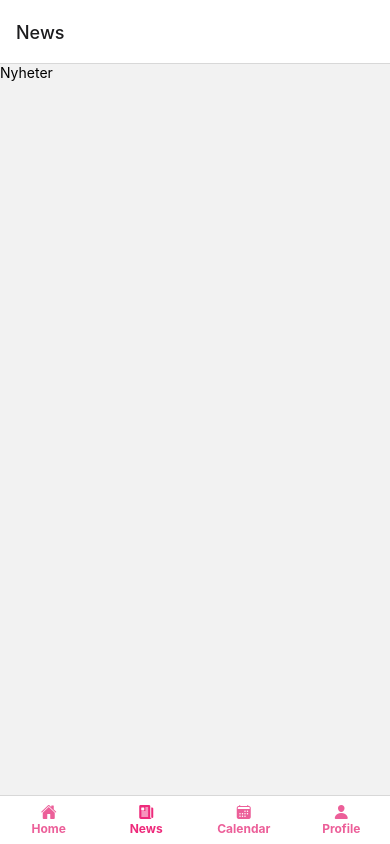
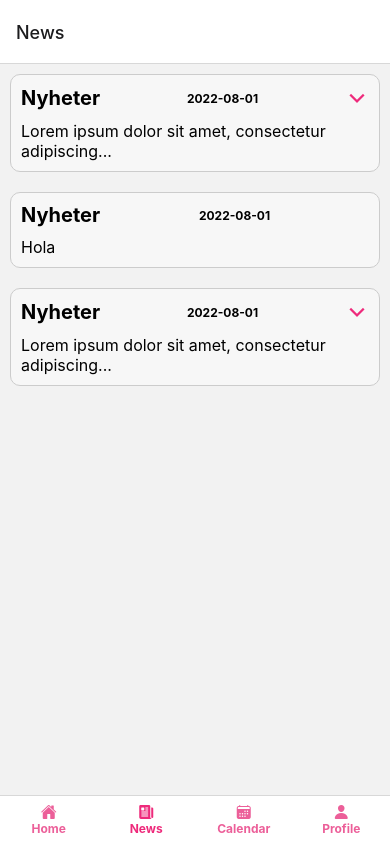
Before and after one commit to datasektionen/nAllen-Native, a React Native app: screen /News in a window 390 px wide. Built offline with nearby package versions, Linux system fonts and the light colour scheme.

Commit message:
add card component

```diff
--- a/components/index.ts
+++ b/components/index.ts
@@ -1,2 +1,3 @@
 export { default as TabIcon } from './tab-icon';
 export { default as Icon } from './icon';
+export { default as NewsCard } from './news-card';
--- a/components/news-card.tsx
+++ b/components/news-card.tsx
@@ -1,22 +1,90 @@
-import { StyleSheet, Text, View } from 'react-native'
-import React from 'react'
+import { StyleSheet, Text, TouchableOpacity, View } from 'react-native'
+import React, { useState } from 'react'
+import { CERISE_STRONG, WHITE } from '../assets/style/colors'
+import Icon from './icon'
 
 type Props = {
     title: string,
-    description: string,
+    text: string,
     date: string,
 }
 
 
-const NewsCard: React.FC = () => {
+const NewsCard: React.FC<Props> = ({ title, text, date }) => {
+    const [isExpanded, setIsExpanded] = useState(false)
+    const toggleExpanded = () => setIsExpanded(!isExpanded)
+
+    const maxChars = 50
+    const isLong = text.length > maxChars
+    const preview = isLong ? text.slice(0, maxChars) + '...' : text
+
     return (
-        <View>
-            <Text>Nyheter</Text>
-        </View>
+        <View style={styles.mainContainer}>
+            <View style={styles.topRow}>
+                <Text style={styles.title}>{title}</Text>
+                <Text style={styles.date}>{date}</Text>
+                <TouchableOpacity onPress={toggleExpanded}>
+
+                    {isLong && !isExpanded ?
+                        <Icon name="chevron-down" size={24} color={CERISE_STRONG} />
+                        : isLong ?
+                            <Icon name="close" size={24} color={CERISE_STRONG} />
+                            : null
+                    }
+                </TouchableOpacity>
+            </View>
+            <View style={styles.textContainer}>
+                {!isExpanded ?
+                    <Text style={styles.text}>{preview}</Text>
+                    :
+                    <Text style={styles.text}>{text}</Text>
+                }
+            </View>
+        </View >
     )
 }
 
 
 export default NewsCard
 
-const styles = StyleSheet.create({})
+const styles = StyleSheet.create({
+
+    mainContainer: {
+        display: 'flex',
+        flexDirection: 'column',
+        margin: 10,
+        padding: 10,
+        borderRadius: 10,
+        backgroundColor: WHITE,
+        height: 'auto',
+        borderWidth: 1,
+        borderColor: '#ccc',
+        justifyContent: 'space-evenly',
+    },
+
+    title: {
+        fontSize: 20,
+        fontWeight: 'bold',
+    },
+
+    text: {
+        fontSize: 16,
+    },
+
+    topRow: {
+        flexDirection: 'row',
+        alignItems: 'center',
+        justifyContent: 'space-between',
+    },
+
+    date: {
+        fontSize: 12,
+        fontWeight: 'bold',
+    },
+
+    textContainer: {
+        marginTop: 10,
+        height: 'auto'
+    },
+
+})
--- a/screens/news.tsx
+++ b/screens/news.tsx
@@ -1,10 +1,28 @@
 import { View, Text } from 'react-native'
 import React from 'react'
+import { NewsCard } from '../components'
 
 const News = () => {
+
+    const longString = `Lorem ipsum dolor sit amet, consectetur adipiscing elit. Aenean euismod bibendum laoreet. Proin gravida dolor sit amet lacus accumsan et viverra justo commodo. Proin sodales pulvinar tempor. Cum sociis natoque penatibus et magnis dis parturient montes, nascetur ridiculus mus. Nam fermentum,`
+
     return (
         <View>
-            <Text>Nyheter</Text>
+            <NewsCard
+                title="Nyheter"
+                text={longString}
+                date="2022-08-01"
+            />
+            <NewsCard
+                title="Nyheter"
+                text={"Hola"}
+                date="2022-08-01"
+            />
+            <NewsCard
+                title="Nyheter"
+                text={longString}
+                date="2022-08-01"
+            />
         </View>
     )
 }
```
